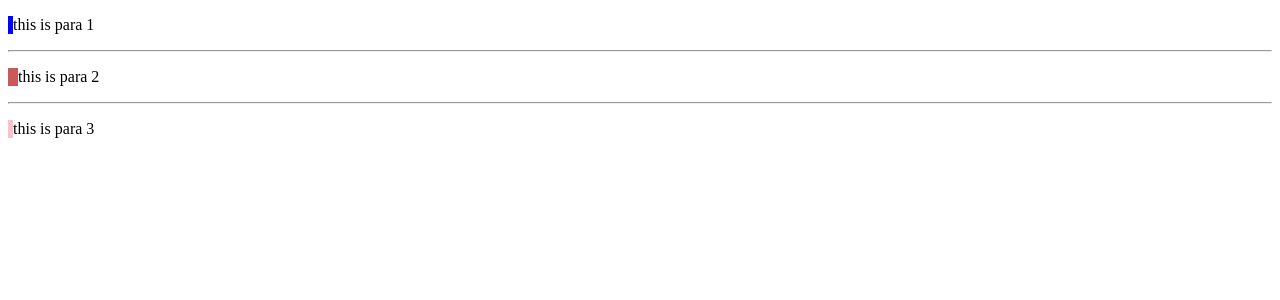
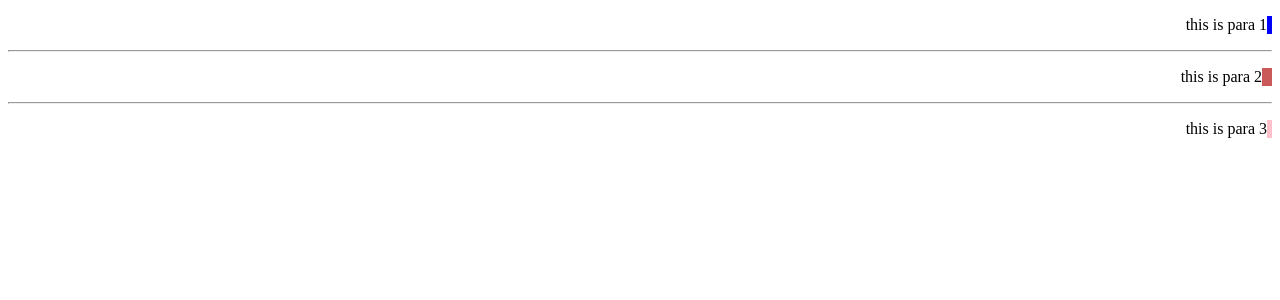
Before and after one commit to imranworkspace/css_practice, a React (Create React App) app: page / in a window 1280 px wide. Shown: the top 300 px of the page. Built offline with nearby package versions, Linux system fonts and the light colour scheme.

Commit message:
border-right properties

```diff
--- a/src/App.js
+++ b/src/App.js
@@ -1,5 +1,6 @@
 import React from 'react'
-import BorderLeft from './BorderLeft'
+import BorderRight from './BorderRight'
+// import BorderLeft from './BorderLeft'
 // import Margin_px_percentage from './Margin_px_percentage'
 // import Opacity_properties from './Opacity_properties'
 // import CssProperties from './CssProperties'
@@ -15,7 +16,9 @@ const App = () => {
       {/* <Margin_px_percentage /> */}
 
       {/* <Opacity_properties /> */}
-      <BorderLeft />
+
+      {/* <BorderLeft /> */}
+      <BorderRight />
     </React.Fragment>
   )
 }
--- /dev/null
+++ b/src/BorderRight.js
@@ -0,0 +1,22 @@
+import React from 'react'
+import './mycss/border_right.css'
+const BorderRight = () => {
+  return (
+    <>
+      <div id='div1'>
+        <p>this is para 1</p>
+      </div>
+      <hr></hr>
+      <div id='div2'>
+        <p>this is para 2</p>
+      </div>
+      <hr></hr>
+      <div id='div3'>
+        <p>this is para 3</p>
+      </div>
+
+    </>
+  )
+}
+
+export default BorderRight
--- /dev/null
+++ b/src/mycss/border_right.css
@@ -0,0 +1,19 @@
+#div1{
+    border-right-style: solid;
+    border-right-width: thick;
+    border-right-color: blue;
+}
+
+#div2{
+    border-right-style: dashed;
+    border-right-width: 10px;  /* for apply width before mentioned border-right-style*/
+    border-right-color: rgb(202, 89, 89);
+}
+
+#div3{
+    border-right: 5px solid pink; /* shorthand width,style,color*/
+}
+
+p{
+    text-align: end;
+}
```
